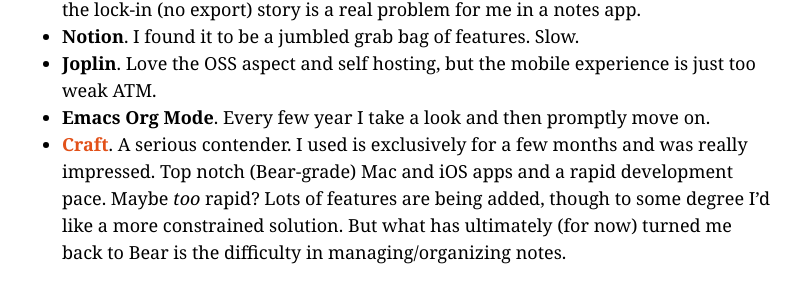
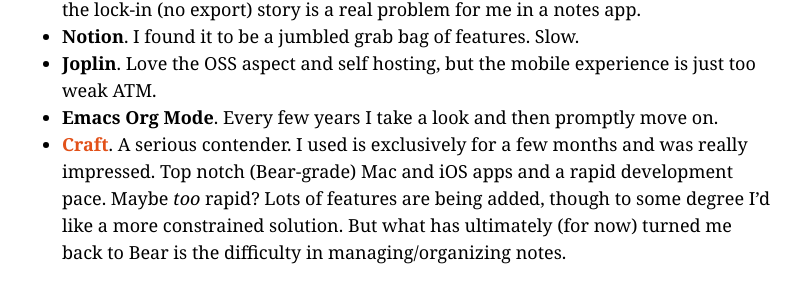
Before and after one commit to kalafut/kalafut.github.io, a Jekyll site: the page built from _posts/2022-01-01-happy-new-year.md, in a window 1280 px wide. Shown: the part 1265-1565 px from the top of the page, without its empty margins (238-1041 px from the left). Built offline with Jekyll 4.4.1, drawn with Linux system fonts in a browser that asks for light colours.

Commit message:
Update 2022-01-01-happy-new-year.md

```diff
--- a/_posts/2022-01-01-happy-new-year.md
+++ b/_posts/2022-01-01-happy-new-year.md
@@ -29,5 +29,5 @@ Note taking is the most interesting space. I've been a long time [Bear](https://
 * **Apple Notes**. Pretty good and getting even better with tags and smart folders. But the lock-in (no export) story is a real problem for me in a notes app.
 * **Notion**. I found it to be a jumbled grab bag of features. Slow.
 * **Joplin**. Love the OSS aspect and self hosting, but the mobile experience is just too weak ATM.
-* **Emacs Org Mode**. Every few year I take a look and then promptly move on.
+* **Emacs Org Mode**. Every few years I take a look and then promptly move on.
 * **[Craft](https://www.craft.do/)**. A serious contender. I used is exclusively for a few months and was really impressed. Top notch (Bear-grade) Mac and iOS apps and a rapid development pace. Maybe _too_ rapid? Lots of features are being added, though to some degree I'd like a more constrained solution. But what has ultimately (for now) turned me back to Bear is the difficulty in managing/organizing notes.
```
